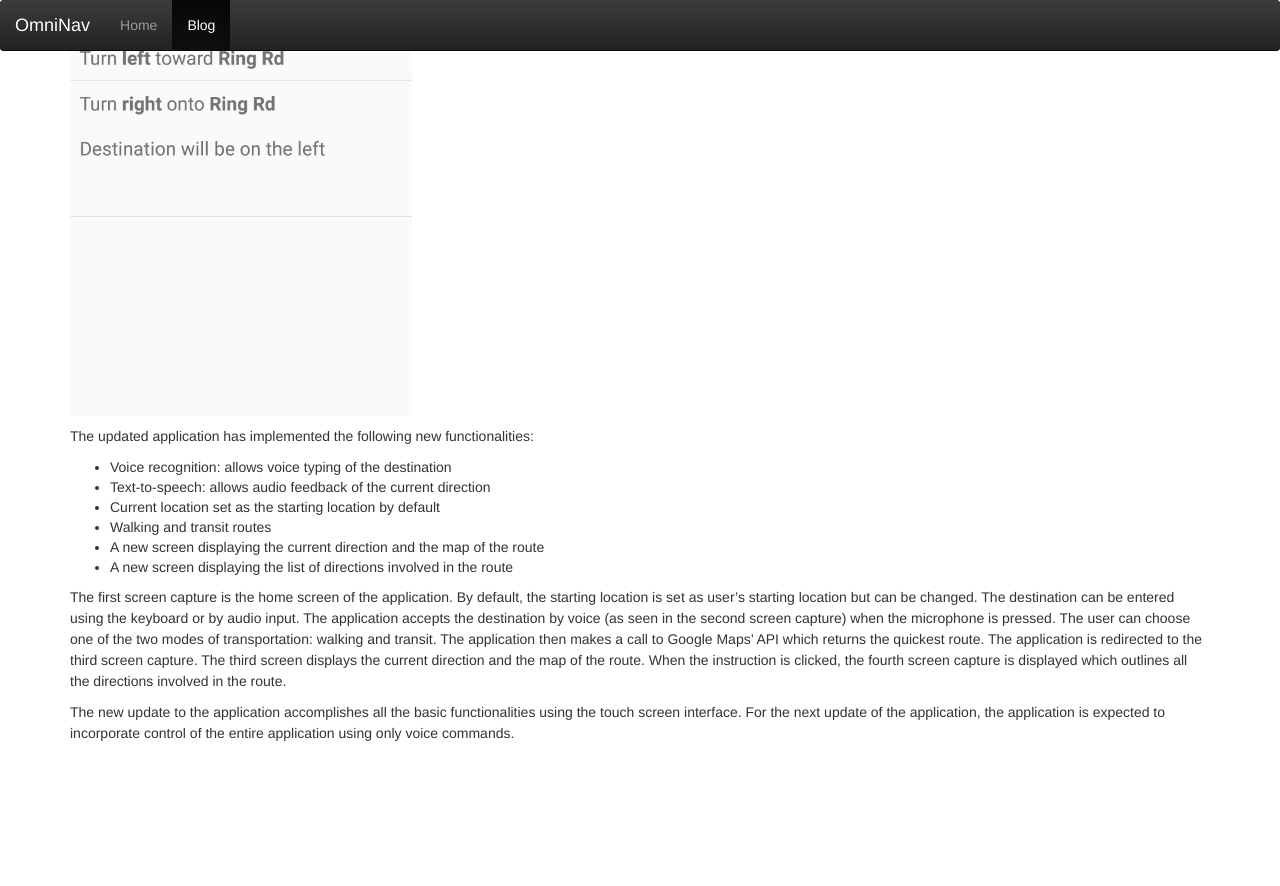
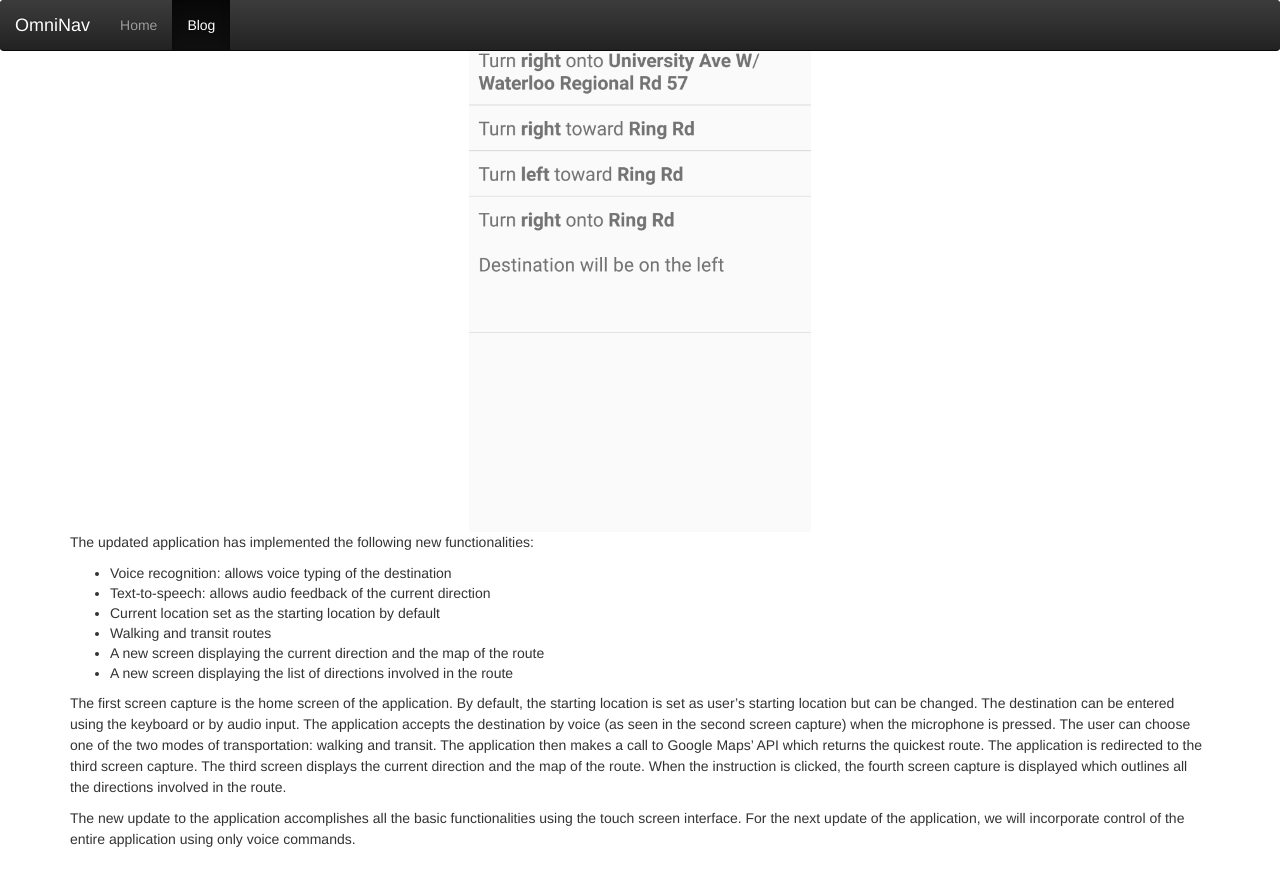
Before and after one commit to hansmaryil/OmniNav, a Jekyll site: the page built from _posts/2017-01-22-android-app-development.md, in a window 1280 px wide and 900 px high, scrolled down 2969 px. Shown: the top 886 px of the window. Built offline with Jekyll 4.4.1, drawn with Linux system fonts in a browser that asks for light colours; before the commit the page ends 3763 px from its top, so only the background shows below that.

Commit message:
some html tag changes to try to center images

```diff
--- a/_posts/2017-01-22-android-app-development.md
+++ b/_posts/2017-01-22-android-app-development.md
@@ -17,18 +17,34 @@ Previously, in December, the functionalities of the application included:
 
 A screen capture of the application can be seen below:
 
-<img src="/images/blog/2017-01-22/image_1.tif" alt="OLD App Screen Capture" width="40" height="100">
+
+<div style="display: flex; justify-content: center;">
+	<img src="/images/blog/2017-01-22/image_1.tif" alt="OLD App Screen Capture" width="30%" height="30%" />
+</div>
+
 
 
 The user interface (UI) has been updated in January as seen in the screen captures below:
 
-<img src="/images/blog/2017-01-22/image_2.png" alt="App Updated Screen Capture_1" width="30%" height="30%" align="middle">
 
-<img src="/images/blog/2017-01-22/image_3.png" alt="App Updated Screen Capture_3" width="30%" height="30%" align="middle">
 
-<img src="/images/blog/2017-01-22/image_4.png" alt="App Updated Screen Capture_4" width="30%" height="30%" align="middle">
+<div style="display: flex; justify-content: center;">
+	<img src="/images/blog/2017-01-22/image_2.png" alt="App Updated Screen Capture_1" width="30%" height="30%" />
+</div>
 
-<img src="/images/blog/2017-01-22/image_5.png" alt="App Updated Screen Capture_5" width="30%" height="30%" align="middle">
+<div style="display: flex; justify-content: center;">
+	<img src="/images/blog/2017-01-22/image_3.png" alt="App Updated Screen Capture_3" width="30%" height="30%" align="middle" />
+</div>
+
+<div style="display: flex; justify-content: center;">
+	<img src="/images/blog/2017-01-22/image_4.png" alt="App Updated Screen Capture_4" width="30%" height="30%" align="middle" />
+</div>
+
+<div style="display: flex; justify-content: center;">
+	<img src="/images/blog/2017-01-22/image_5.png" alt="App Updated Screen Capture_5" width="30%" height="30%" align="middle" />
+</div>
+
+
 
 
 The updated application has implemented the following new functionalities:
@@ -41,4 +57,4 @@ The updated application has implemented the following new functionalities:
 
 The first screen capture is the home screen of the application. By default, the starting location is set as user’s starting location but can be changed. The destination can be entered using the keyboard or by audio input. The application accepts the destination by voice (as seen in the second screen capture) when the microphone is pressed. The user can choose one of the two modes of transportation: walking and transit. The application then makes a call to Google Maps’ API which returns the quickest route. The application is redirected to the third screen capture. The third screen displays the current direction and the map of the route. When the instruction is clicked, the fourth screen capture is displayed which outlines all the directions involved in the route.
 
-The new update to the application accomplishes all the basic functionalities using the touch screen interface. For the next update of the application, the application is expected to incorporate control of the entire application using only voice commands.
+The new update to the application accomplishes all the basic functionalities using the touch screen interface. For the next update of the application, we will incorporate control of the entire application using only voice commands.
```
